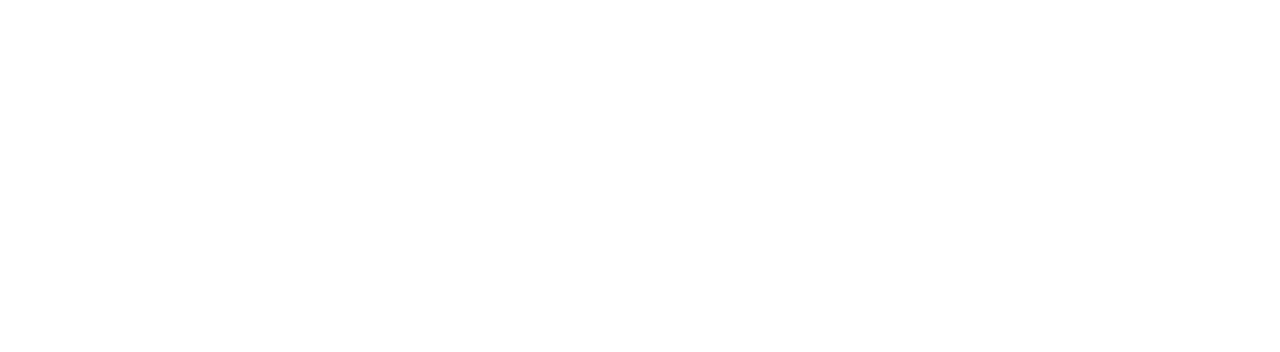
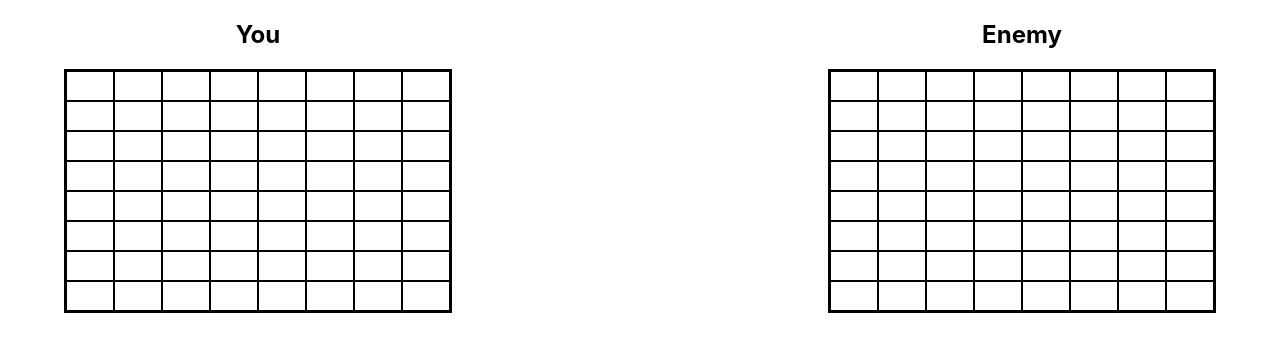
Before and after one commit to marboleda/battleship, a React (Create React App) app: page / in a window 1280 px wide. Shown: the top 352 px of the page. Built offline with nearby package versions, Linux system fonts and the light colour scheme.

Commit message:
Visually display grids

```diff
--- a/src/App.js
+++ b/src/App.js
@@ -1,13 +1,22 @@
 import './App.css';
-import Grid from './components/Grid'
+import Grid from './components/Grid';
+import styled from 'styled-components';
+
+const Game = styled.div`
+  display: flex;
+  flex-direction: row;
+  width: 90vw;
+  justify-content: space-between;
+  margin: 0 auto;
+`;
 
 function App() {
   return (
     <div className="App">
-      <div id="game">
+      <Game id="game">
         <Grid playerType="h" />
         <Grid playerType="c" />
-      </div>
+      </Game>
     </div>
   );
 }
--- a/src/components/Grid.js
+++ b/src/components/Grid.js
@@ -1,14 +1,33 @@
 import React from 'react';
+import styled from 'styled-components';
 
 const grid = (props) => {
 
     const { playerType } = props;
 
+    const Grid = styled.div`
+        display: grid;
+        width: 30vw;
+        height: 30vh;
+        border-style: solid;
+        border-width: 2px;
+        grid-template-columns: auto auto auto auto auto auto auto auto;
+        grid-template-rows: auto auto auto auto auto auto auto auto;
+    `;
+
+    const Cell = styled.div`
+        border-style: solid;
+        border-width: 0.5px;
+    `;
+
     return (
-        <div className='grid'>
-            {[...Array(64).keys()].map((gridIndex) => {
-                return <div id={`${playerType}${gridIndex}`}></div>
-            })}
+        <div className = 'grid'>
+            <h2>{(playerType == 'h') ? 'You' : 'Enemy'}</h2>
+            <Grid>
+                {[...Array(64).keys()].map((gridIndex) => {
+                    return <Cell id={`${playerType}${gridIndex}`}></Cell>
+                })}
+            </Grid>
         </div>
     );
 };
```
